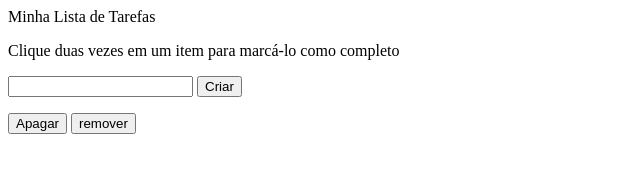
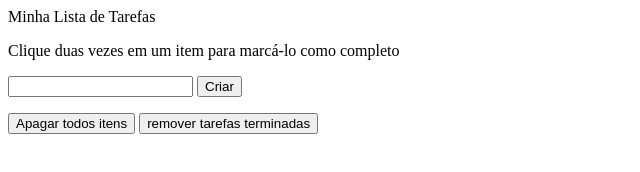
Before and after one commit to tryber/sd-03-block5-project-todo-list, a plain HTML site: page index.html in a window 1280 px wide. Shown: the whole page, without its empty margins (0-640 px from the left). Drawn offline with Linux system fonts and the light colour scheme.

Commit message:
Funcionalidade excluir itens concluidos marcados com completed

```diff
--- a/index.html
+++ b/index.html
@@ -15,8 +15,8 @@
 
         <ol id="lista-tarefas">
         </ol>
-        <button id="apaga-tudo">Apagar</button>
-        <button id="remover-finalizados">remover</button>
+        <button id="apaga-tudo">Apagar todos itens</button>
+        <button id="remover-finalizados">remover tarefas terminadas</button>
         <script src="script.js"></script>
 </body>
 </html>
--- a/script.js
+++ b/script.js
@@ -21,7 +21,7 @@ botaoCriarTarefa.addEventListener('click', function () {
 
 botaoApagaTarefasCompletas.addEventListener('click', function () {
  let listaCompletos = document.getElementsByClassName('completed');
- for(i in listaCompletos){
+ for(i = 0;i < listaCompletos.length; i++){
 listaCompletos[i].parentNode.removeChild(listaCompletos[i]);
  }
 
```
